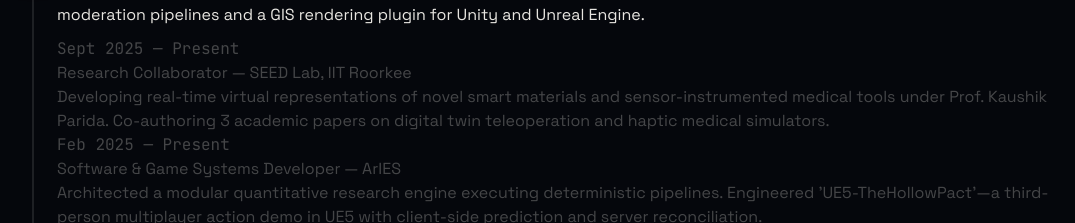
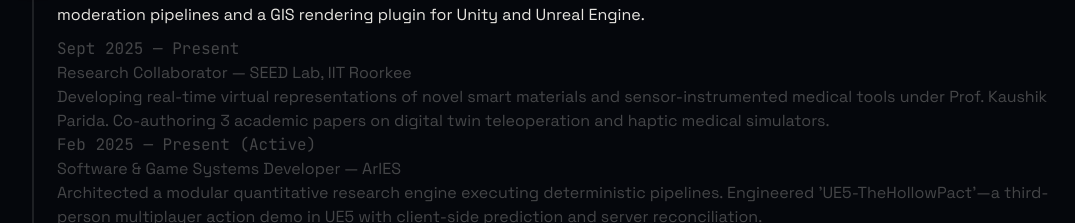
Before and after one commit to th-efool/portfoliox, a Next.js app: page / in a window 1280 px wide. Shown: the part 5360-5583 px from the top of the page, without its empty margins (89-1164 px from the left). Built offline with nearby package versions, Linux system fonts and the light colour scheme; no server answers.

Commit message:
Update ArIES game systems developer role and UE5 demo notes

```diff
--- a/app/data.ts
+++ b/app/data.ts
@@ -109,7 +109,7 @@
     body: "Developing real-time virtual representations of novel smart materials and sensor-instrumented medical tools under Prof. Kaushik Parida. Co-authoring 3 academic papers on digital twin teleoperation and haptic medical simulators.",
   },
   {
-    when: "Feb 2025 — Present",
+    when: "Feb 2025 — Present (Active)",
     title: "Software & Game Systems Developer — ArIES",
     body: "Architected a modular quantitative research engine executing deterministic pipelines. Engineered 'UE5-TheHollowPact'—a third-person multiplayer action demo in UE5 with client-side prediction and server reconciliation.",
   },
```
